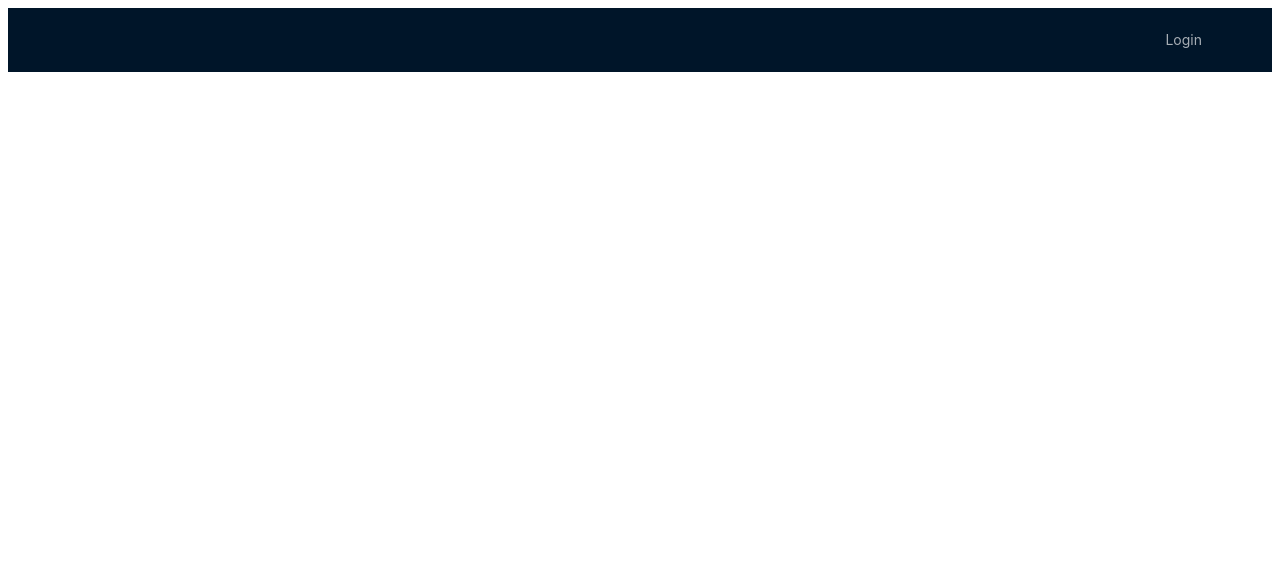
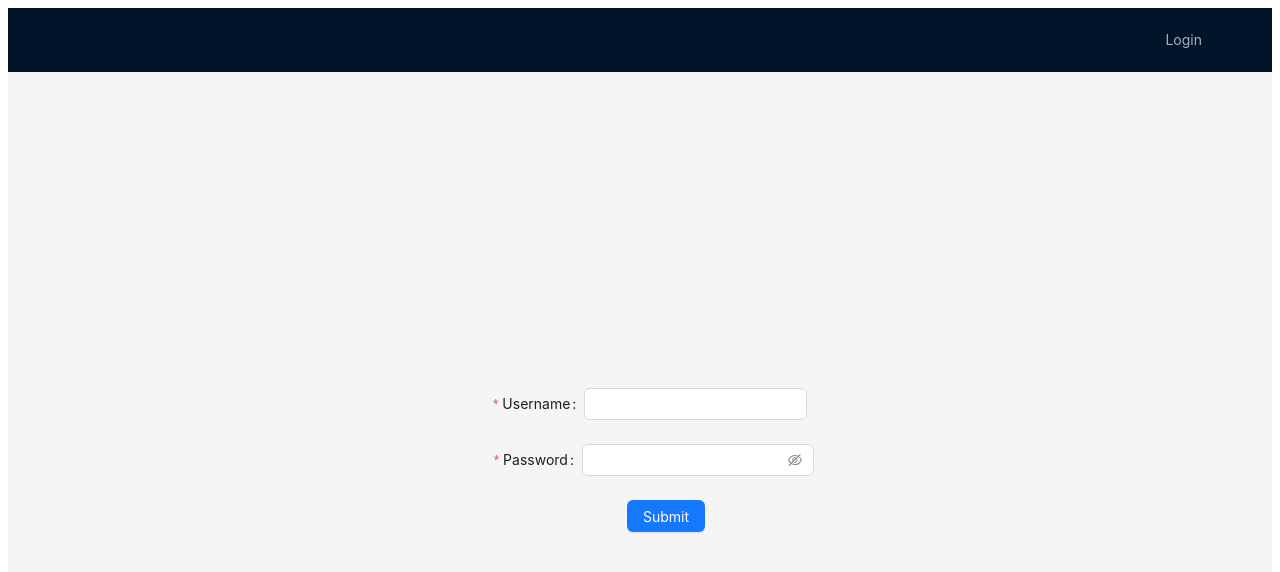
Before and after one commit to BohdanKushnerov/my-react-lessons, a React (Create React App) app: page /login in a window 1280 px wide. Shown: the top 572 px of the page. Built offline with nearby package versions, Linux system fonts and the light colour scheme.

Commit message:
add outlet, logout, refresh

```diff
--- a/src/components/AppRouter.tsx
+++ b/src/components/AppRouter.tsx
@@ -7,32 +7,21 @@ import PrivateRoute from 'router/PrivateRoute';
 import { FC } from 'react';
 import NavBar from './NavBar';
 
-// interface IAppRouterProps {
-//   children: ReactNode;
-// }
-
-// <RestrictedRoute component={Login} redirectTo={RouteNames.CALENDAR} />
-// <PrivateRoute component={Calendar} redirectTo={RouteNames.LOGIN} />
-
 const router = createBrowserRouter([
   {
-    // path: '/',
     element: <NavBar />,
-    // loader: rootLoader,
     children: [
       {
         path: RouteNames.CALENDAR,
         element: (
-          <RestrictedRoute component={Login} redirectTo={RouteNames.CALENDAR} />
+          <PrivateRoute component={Calendar} redirectTo={RouteNames.LOGIN} />
         ),
-        // loader: teamLoader,
       },
       {
         path: RouteNames.LOGIN,
         element: (
-          <PrivateRoute component={Calendar} redirectTo={RouteNames.LOGIN} />
+          <RestrictedRoute component={Login} redirectTo={RouteNames.CALENDAR} />
         ),
-        // loader: teamLoader,
       },
     ],
   },
--- a/src/components/NavBar.tsx
+++ b/src/components/NavBar.tsx
@@ -1,11 +1,14 @@
-import { useNavigate } from 'react-router-dom';
-import { RouteNames } from 'router/routeNames';
+import { useEffect } from 'react';
+import { Outlet, useNavigate } from 'react-router-dom';
+import { useDispatch, useSelector } from 'react-redux';
 import { Menu, Row, Typography } from 'antd';
 import { Header } from 'antd/es/layout/layout';
-import { useDispatch, useSelector } from 'react-redux';
+
 import { getAuthState } from '../redux/auth/selectors';
 import { login } from '../redux/auth/operations';
 import { AppDispatch } from '../redux/store';
+import { RouteNames } from '../router/routeNames';
+import { logOut, refreshUser } from '../redux/auth/authSlice';
 
 const { Text } = Typography;
 
@@ -17,7 +20,12 @@ const NavBar = () => {
 
   console.log('auth', isAuth);
 
+  useEffect(() => {
+    dispatch(refreshUser());
+  }, [dispatch]);
+
   return (
+    <>
       <Header>
         <div>{isLoading && '...Loading'}</div>
         <div>{isError && '...Error'}</div>
@@ -35,9 +43,8 @@ const NavBar = () => {
               <Menu.Item
                 key={1}
                 onClick={() => {
-                // dispatch(login({ username: 'user', password: '123' })).then(
-                //   () => navigate(RouteNames.LOGIN)
-                // );
+                  dispatch(logOut());
+                  navigate(RouteNames.LOGIN);
                 }}
               >
                 Log out
@@ -47,7 +54,7 @@ const NavBar = () => {
                 key={2}
                 onClick={() => {
                   dispatch(login({ username: 'user', password: '123' })).then(
-                  () => navigate(RouteNames.LOGIN)
+                    () => navigate(RouteNames.CALENDAR)
                   );
                 }}
               >
@@ -57,6 +64,11 @@ const NavBar = () => {
           </Menu>
         </Row>
       </Header>
+
+      <main>
+        <Outlet />
+      </main>
+    </>
   );
 };
 
--- a/src/pages/Login.tsx
+++ b/src/pages/Login.tsx
@@ -1,9 +1,71 @@
-import { FC } from 'react';
+import React, { FC, useState } from 'react';
+import { Button, Form, Input } from 'antd';
+import { useDispatch } from 'react-redux';
+import { login } from '../redux/auth/operations';
+import { AppDispatch } from '../redux/store';
 
-// import { Layout } from 'antd';
+interface FieldType {
+  username: string;
+  password: string;
+}
 
 const Login: FC = () => {
-  return <div>Login</div>;
+  const [username, setUsername] = useState('');
+  const [password, setPassword] = useState('');
+  const dispatch: AppDispatch = useDispatch();
+
+  const handleChangeUsername = (e: React.ChangeEvent<HTMLInputElement>) => {
+    setUsername(e.target.value);
+  };
+
+  const handleChangePassword = (e: React.ChangeEvent<HTMLInputElement>) => {
+    setPassword(e.target.value);
+  };
+
+  const handleSubtitForm = () => {
+    dispatch(login({ username, password }));
+  };
+
+  return (
+    <Form
+      name="basic"
+      labelCol={{ span: 8 }}
+      wrapperCol={{ span: 16 }}
+      style={{
+        height: '100vh',
+        display: 'flex',
+        flexDirection: 'column',
+        justifyContent: 'center',
+        alignItems: 'center',
+      }}
+      initialValues={{ remember: true }}
+      onFinish={handleSubtitForm}
+      // onFinishFailed={onFinishFailed}
+      autoComplete="off"
+    >
+      <Form.Item<FieldType>
+        label="Username"
+        name="username"
+        rules={[{ required: true, message: 'Please input your username!' }]}
+      >
+        <Input value={username} onChange={handleChangeUsername} />
+      </Form.Item>
+
+      <Form.Item<FieldType>
+        label="Password"
+        name="password"
+        rules={[{ required: true, message: 'Please input your password!' }]}
+      >
+        <Input.Password value={password} onChange={handleChangePassword} />
+      </Form.Item>
+
+      <Form.Item wrapperCol={{ offset: 8, span: 16 }}>
+        <Button type="primary" htmlType="submit">
+          Submit
+        </Button>
+      </Form.Item>
+    </Form>
+  );
 };
 
 export default Login;
--- a/src/redux/auth/authSlice.ts
+++ b/src/redux/auth/authSlice.ts
@@ -3,7 +3,6 @@ import { login } from './operations';
 
 export interface IUser {
   username: string | null;
-  password: string | null;
 }
 
 export interface IAuthState {
@@ -17,7 +16,6 @@ const initialState: IAuthState = {
   isAuth: false,
   user: {
     username: null,
-    password: null,
   },
   isLoading: false,
   isError: false,
@@ -26,7 +24,28 @@ const initialState: IAuthState = {
 export const authSlice = createSlice({
   name: 'auth',
   initialState,
-  reducers: {},
+  reducers: {
+    refreshUser: state => {
+      const isAuth = localStorage.getItem('auth');
+      const mockUser = localStorage.getItem('username');
+
+      if (isAuth && mockUser) {
+        state.isAuth = true;
+        state.user = {
+          username: mockUser,
+        };
+      }
+    },
+    logOut: state => {
+      localStorage.removeItem('auth');
+      localStorage.removeItem('username');
+
+      state.isAuth = false;
+      state.user = {
+        username: null,
+      };
+    },
+  },
   extraReducers: builder => {
     builder
       .addCase(login.pending, state => {
@@ -37,7 +56,6 @@ export const authSlice = createSlice({
         state.isAuth = true;
         state.user = {
           username: action.payload.username,
-          password: action.payload.password,
         };
         state.isLoading = false;
         state.isError = false;
@@ -49,4 +67,6 @@ export const authSlice = createSlice({
   },
 });
 
+export const { refreshUser, logOut } = authSlice.actions;
+
 export const authReducer = authSlice.reducer;
--- a/src/redux/auth/operations.ts
+++ b/src/redux/auth/operations.ts
@@ -41,6 +41,9 @@ export const login = createAsyncThunk<
     );
 
     if (mockUser) {
+      localStorage.setItem('auth', 'true');
+      localStorage.setItem('username', mockUser.username);
+
       return mockUser;
     } else {
       return thunkAPI.rejectWithValue({
@@ -56,11 +59,3 @@ export const login = createAsyncThunk<
     }
   }
 });
-
-export const logOut = () => {
-  //
-};
-
-export const refreshUser = () => {
-  //
-};
--- a/src/redux/auth/selectors.ts
+++ b/src/redux/auth/selectors.ts
@@ -1,3 +1,4 @@
 import { RootState } from '../store';
 
 export const getAuthState = (state: RootState) => state.auth;
+export const getisAuth = (state: RootState) => state.auth.isAuth;
--- a/src/router/PrivateRoute.tsx
+++ b/src/router/PrivateRoute.tsx
@@ -1,5 +1,8 @@
+import { useSelector } from 'react-redux';
 import { Navigate } from 'react-router-dom';
-import { RouteNames } from 'router/routeNames';
+
+import { RouteNames } from '../router/routeNames';
+import { getisAuth } from '../redux/auth/selectors';
 
 interface IPrivateRouteProps {
   component: React.ComponentType;
@@ -10,9 +13,9 @@ const PrivateRoute = ({
   component: Component,
   redirectTo = RouteNames.LOGIN,
 }: IPrivateRouteProps) => {
-  const isLoggedIn = false;
+  const isAuth = useSelector(getisAuth);
 
-  return isLoggedIn ? <Component /> : <Navigate to={redirectTo} />;
+  return isAuth ? <Component /> : <Navigate to={redirectTo} />;
 };
 
 export default PrivateRoute;
--- a/src/router/RestrictedRoute.tsx
+++ b/src/router/RestrictedRoute.tsx
@@ -1,5 +1,8 @@
+import { useSelector } from 'react-redux';
 import { Navigate } from 'react-router-dom';
-import { RouteNames } from 'router/routeNames';
+
+import { RouteNames } from '../router/routeNames';
+import { getisAuth } from '../redux/auth/selectors';
 
 interface IRestrictedRouteProps {
   component: React.ComponentType;
@@ -10,9 +13,9 @@ const RestrictedRoute = ({
   component: Component,
   redirectTo = RouteNames.CALENDAR,
 }: IRestrictedRouteProps) => {
-  const isLoggedIn = false;
+  const isAuth = useSelector(getisAuth);
 
-  return <>{isLoggedIn ? <Navigate to={redirectTo} /> : <Component />}</>;
+  return isAuth ? <Navigate to={redirectTo} /> : <Component />;
 };
 
 export default RestrictedRoute;
```
Lines whose indentation alone changed are shown as unchanged.
